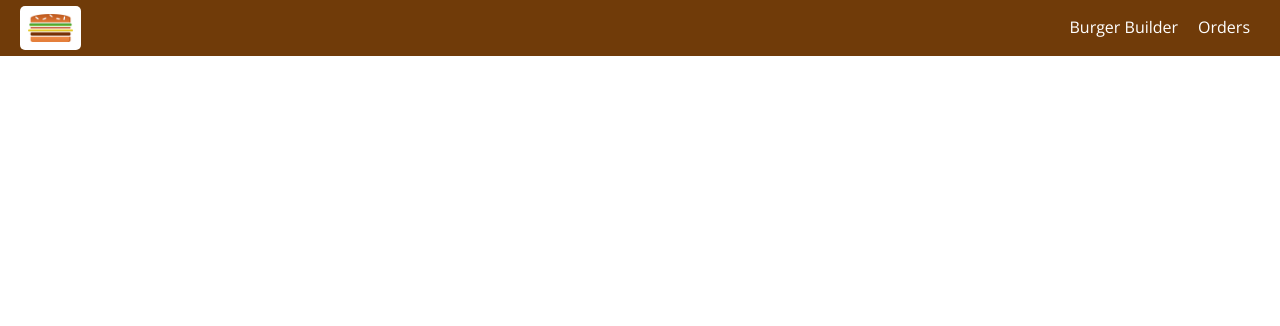
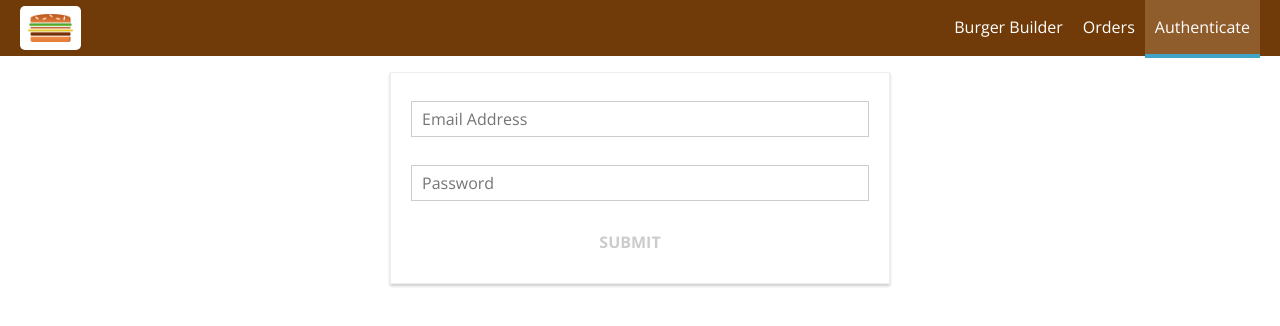
Before and after one commit to rjtbansal/Custom-Burgers, a React (Create React App) app: page /auth in a window 1280 px wide. Shown: the top 326 px of the page. Built offline with nearby package versions, Linux system fonts and the light colour scheme.

Commit message:
added authentication form

```diff
--- a/src/App.js
+++ b/src/App.js
@@ -1,6 +1,7 @@
 import React from "react";
 import { Route, Switch } from "react-router-dom";
 import Layout from "./components/Layout/Layout";
+import Auth from "./containers/Auth/Auth";
 import BurgerBuilder from "./containers/BurgerBuilder/BurgerBuilder";
 import Checkout from "./containers/Checkout/Checkout";
 import Orders from "./containers/Orders/Orders";
@@ -12,6 +13,7 @@
         <Switch>
           <Route path="/checkout" component={Checkout} />
           <Route path="/orders" component={Orders} />
+          <Route path="/auth" component={Auth} />
           <Route path="/" exact component={BurgerBuilder} />
         </Switch>
       </Layout>
--- a/src/components/Navigation/NavigationItems/NavigationItems.js
+++ b/src/components/Navigation/NavigationItems/NavigationItems.js
@@ -7,6 +7,7 @@
     {/* for boolean prop we can just pass the name. Below we pass active */}
     <NavigationItem link="/"> Burger Builder </NavigationItem>
     <NavigationItem link="/orders">Orders</NavigationItem>
+    <NavigationItem link="/auth">Authenticate</NavigationItem>
   </ul>
 );
 
--- /dev/null
+++ b/src/containers/Auth/Auth.js
@@ -0,0 +1,120 @@
+import React, { Component } from "react";
+import Button from "../../components/UI/Button/Button";
+import Input from "../../components/UI/Input/Input";
+import classes from "./Auth.module.scss";
+import { cloneDeep } from "lodash";
+
+class Auth extends Component {
+  state = {
+    controls: {
+      email: {
+        elementType: "input",
+        elementConfig: {
+          type: "email",
+          placeholder: "Email Address",
+        },
+        value: "",
+        validation: {
+          required: true,
+          isEmail: true,
+        },
+        valid: false,
+        touched: false,
+      },
+      password: {
+        elementType: "input",
+        elementConfig: {
+          type: "password",
+          placeholder: "Password",
+        },
+        value: "",
+        validation: {
+          required: true,
+          minLength: 6,
+        },
+        valid: false,
+        touched: false,
+      },
+    },
+    formIsValid: false
+  };
+
+  checkValidity = (value, rules) => {
+    let isValid = true;
+    //if we dont && with isValid maxLength would be satisfied even if minLength doesnt
+    if (rules.required) {
+      isValid = value.trim() !== "" && isValid;
+    }
+
+    if (rules.minLength) {
+      isValid = value.length >= rules.minLength && isValid;
+    }
+
+    if (rules.maxLength) {
+      isValid = value.length <= rules.maxLength && isValid;
+    }
+
+    if (rules.isEmail) {
+      const pattern = /[a-z0-9!#$%&'*+/=?^_`{|}~-]+(?:\.[a-z0-9!#$%&'*+/=?^_`{|}~-]+)*@(?:[a-z0-9](?:[a-z0-9-]*[a-z0-9])?\.)+[a-z0-9](?:[a-z0-9-]*[a-z0-9])?/;
+      isValid = pattern.test(value) && isValid;
+    }
+
+    if (rules.isNumeric) {
+      const pattern = /^\d+$/;
+      isValid = pattern.test(value) && isValid;
+    }
+
+    return isValid;
+  };
+
+  inputChangedHandler = (event, controlName) => {
+    const copiedControls = cloneDeep(this.state.controls);
+    copiedControls[controlName].value = event.target.value;
+    copiedControls[controlName].valid = this.checkValidity(
+      event.target.value,
+      this.state.controls[controlName].validation
+    );
+    copiedControls[controlName].touched = true;
+
+    let formIsValid = true;
+    for (let controlName in copiedControls) {
+      formIsValid = copiedControls[controlName].valid && formIsValid;
+    }
+    this.setState({ controls: copiedControls, formIsValid });
+  };
+
+  render() {
+    const formElementsArray = [];
+    for (let key in this.state.controls) {
+      formElementsArray.push({
+        id: key,
+        config: this.state.controls[key],
+      });
+    }
+    const form =
+      //  <form onSubmit={this.orderHandler}>
+      formElementsArray.map((formElement) => (
+        <Input
+          key={formElement.id}
+          elementType={formElement.config.elementType}
+          elementConfig={formElement.config.elementConfig}
+          value={formElement.config.value}
+          invalid={!formElement.config.valid}
+          shouldValidate={formElement.config.validation}
+          touched={formElement.config.touched}
+          changed={(event) => this.inputChangedHandler(event, formElement.id)}
+        />
+      ));
+    //  </form>
+    return (
+      <div className={classes.Auth}>
+        <form>
+          {form}
+          <Button buttonType="Success" disabled={!this.state.formIsValid}>SUBMIT</Button>
+        </form>
+      </div>
+    );
+  }
+}
+
+export default Auth;
--- /dev/null
+++ b/src/containers/Auth/Auth.module.scss
@@ -0,0 +1,13 @@
+.Auth {
+  margin: 20px auto;
+  width: 80%;
+  text-align: center;
+  box-shadow: 0 2px 3px #ccc;
+  border: 1px solid #eee;
+  padding: 10px;
+  box-sizing: border-box;
+
+  @media (min-width: 600px) {
+    width: 500px;
+  }
+}
--- a/src/containers/Checkout/ContactData/ContactData.js
+++ b/src/containers/Checkout/ContactData/ContactData.js
@@ -75,6 +75,7 @@
         value: "",
         validation: {
           required: true,
+          isEmail: true,
         },
         valid: false,
         touched: false,
@@ -128,6 +129,16 @@
 
     if (rules.maxLength) {
       isValid = value.length <= rules.maxLength && isValid;
+    }
+
+    if (rules.isEmail) {
+      const pattern = /[a-z0-9!#$%&'*+/=?^_`{|}~-]+(?:\.[a-z0-9!#$%&'*+/=?^_`{|}~-]+)*@(?:[a-z0-9](?:[a-z0-9-]*[a-z0-9])?\.)+[a-z0-9](?:[a-z0-9-]*[a-z0-9])?/;
+      isValid = pattern.test(value) && isValid;
+    }
+
+    if (rules.isNumeric) {
+      const pattern = /^\d+$/;
+      isValid = pattern.test(value) && isValid;
     }
 
     return isValid;
```
